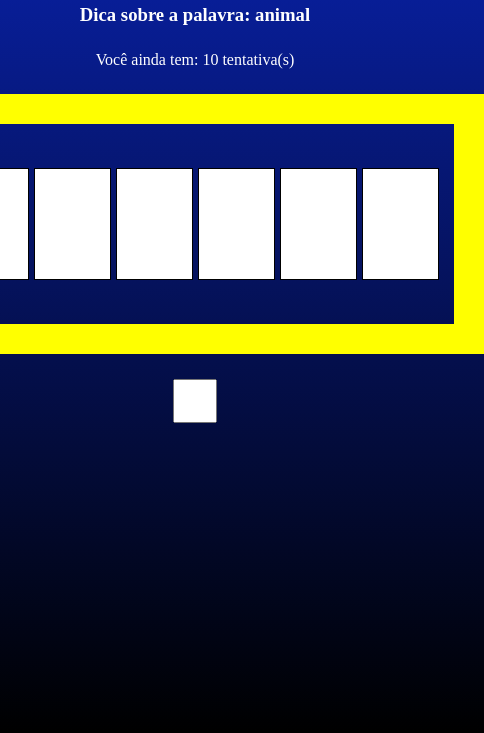
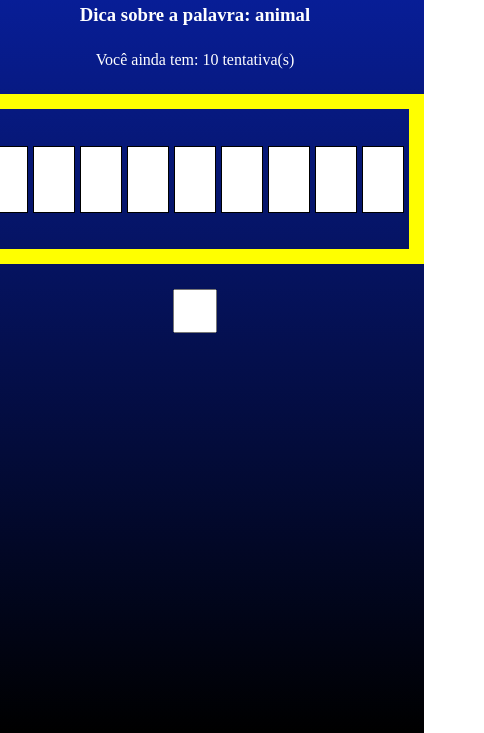
Before and after one commit to luisgarduci/advinha, a plain HTML site: page index.html in a window 390 px wide. Shown: the part 111-844 px from the top of the page, 484 px wide, since content can reach past the window. Drawn offline with Linux system fonts and the light colour scheme.

Commit message:
alterações

```diff
--- a/index.html
+++ b/index.html
@@ -13,17 +13,20 @@
     <h1 id="title">Advinhe a Palavra</h1>
     <h3 id="dica"></h3>
     <p id="tentativas"></p>
-    <main class="container">
+    <main>
+    <section class="container">
     <div id="palavra">
 
     </div>
-    </main>
+</section>
+</main>
     <section>
         <form action="" id="form">
             <input type="text" name="" id="jogada">
         </form>
 
     </section>
+
     <div id="letras-erradas">
 
     </div>
--- a/scripts/script.js
+++ b/scripts/script.js
@@ -15,10 +15,12 @@ let palavra = document.getElementById("palavra");
 let tema = ["esporte", "fruta", "animal"];
 let esportes = ["futebol", "basquete", "tênis", "vôlei", "handebol", "boxe", "golfe", "esgrima", "badminton", "ciclismo", "cricket", "rugby", "surfe", "boliche", "atletismo", "beisebol", "canoagem", "dardos"];
 let frutas = ["uva", "banana", "manga", "morango", "abacate", "maçã", "jabuticaba", "abacaxi", "damasco", "goiaba", "laranja", "maracujá", "caju", "laranja", "cereja", "melancia", "ameixa", "coco"];
-let animais = ["rinoceronte", "macaco", "zebra", "cachorro", "rato", "cavalo", "crocodilo", "urso", "girafa", "mosquito", "foca", "raposa", "canguru", "coala", "panda", "castor", "aranha", "borboleta"];
+let animais = ["tartaruga", "macaco", "zebra", "cachorro", "rato", "cavalo", "crocodilo", "urso", "girafa", "mosquito", "foca", "raposa", "canguru", "coala", "panda", "castor", "aranha", "borboleta"];
 
-let randomTema = Math.floor(Math.random() * tema.length);
-let randomPalavra = Math.floor(Math.random() * 16);
+//let randomTema = Math.floor(Math.random() * tema.length);
+let randomTema = 2
+//let randomPalavra = Math.floor(Math.random() * 16);
+let randomPalavra = 0
 
 let cont = 0;
 let isPlaying = false;
@@ -57,7 +59,7 @@ let letras = document.querySelectorAll(".letra");
 
 function LetrasErradas(erro) {
     erro.push(jogada.value);
-    letras_erradas.innerHTML = "Letras erradas: " + erro + ",";
+    letras_erradas.innerHTML = "Letras erradas: " + erro;
     chances--;
     tentativas.innerHTML = "Você tem: " + chances + " tentativa(s)";
 }
--- a/styles/style.css
+++ b/styles/style.css
@@ -18,7 +18,8 @@ body {
 margin-top: 10px;
 }
 
-main {
+
+main > .container {
 width: auto;
 padding: 0px 15px 0px 15px;
 height: 200px;
@@ -28,14 +29,14 @@ justify-content: center;
 align-items: center;
 }
 
-main > #palavra {
+main > .container > #palavra {
 display: flex;
 justify-content: center;
 align-items: center;
 gap: 5px;
 }
 
-main > #palavra > .letra {
+main > .container > #palavra > .letra {
 background-color: white;
 border: 1px solid black;
 height: 100px;
@@ -71,12 +72,57 @@ padding: 5px;
 height: auto;
 }
 
-#letras_erradas {
+#letras-erradas {
 font-size: 20px;
 }
 
 @media (min-width: 1500px) {
     #pontos {
-        margin-top: 80px;
+        margin-top: 50px;
+    }
+
+    #letras-erradas {
+        font-size: 25px;
     }
 }
+
+@media (max-width: 994px) {
+    main > .container {
+        border: 20px solid yellow;
+        height: 170px;
+    }
+
+    main > .container > #palavra > .letra {
+        width: 50px;
+        height: 70px;
+        font-size: 45px;
+        line-height: 72px;
+    }
+}
+
+@media (max-width: 805px) {
+    main > .container {
+        border: 15px solid yellow;
+        padding: 0px 10px 0px 10px;
+        height: 140px;
+    }
+
+    main > .container > #palavra > .letra {
+      width: 35px;
+      padding: 5px;
+    }
+}
+
+@media (max-width: 550px) {
+    main > .container {
+        padding: 0px 5px 0px 5px;
+    }
+
+    main > .container > #palavra > .letra {
+        width: 30px;
+        padding: 5px;
+        height: 55px;
+        line-height: 60px;
+        font-size: 35px;
+      }
+}
```
